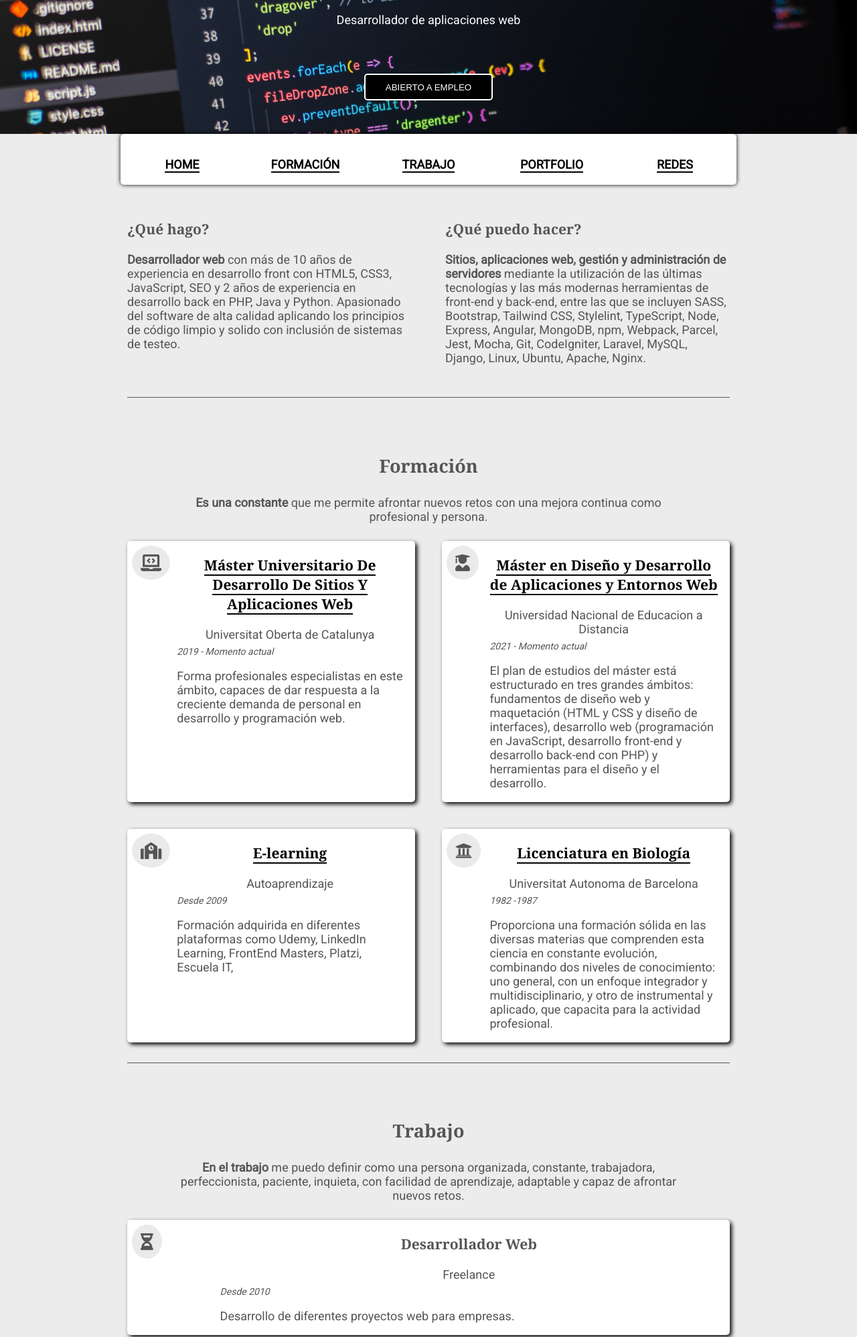
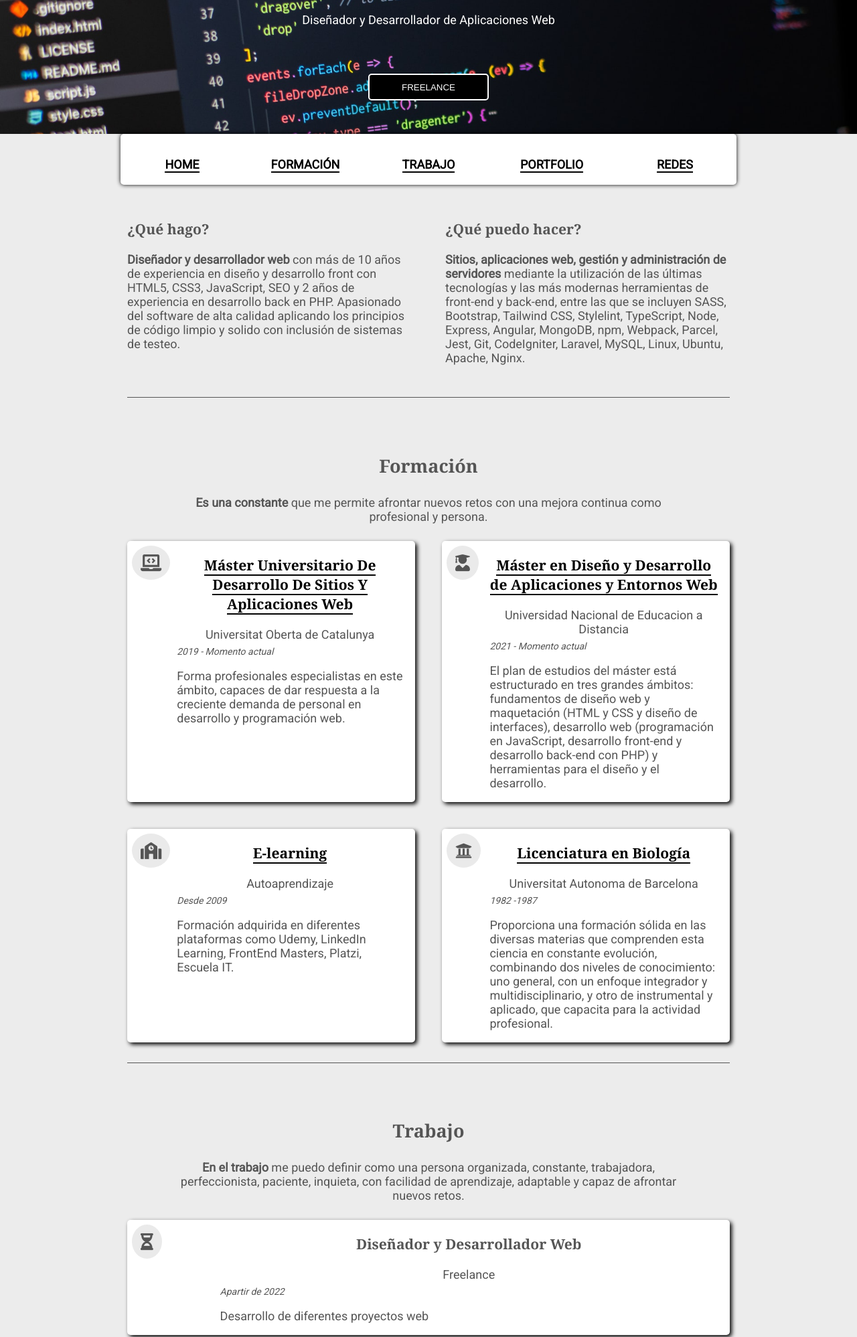
Before and after one commit to jesusmartinb/UOC_MDSyAW_Herramientas_II_PEC1_2021S2, a website built with Parcel: page src/index.html in a window 1280 px wide. Shown: the part 140-2137 px from the top of the page at 67% size. Built offline with nearby package versions, Linux system fonts and the light colour scheme.

Commit message:
Se actualiza el contenido de la web

```diff
--- a/src/index.html
+++ b/src/index.html
@@ -17,10 +17,10 @@
                 Jesús Martín Blanco
             </h1>
             <p class="hero__slogan">
-                Desarrollador de aplicaciones web
+                Diseñador y Desarrollador de Aplicaciones Web
             </p>
             <button class="button button--black">
-                <span class="button__texto">Abierto a empleo</span>
+                <span class="button__texto">Freelance</span>
             </button>
         </header>
         <i class="fas fa-bars burguer-boton" id="boton-menu"></i><!-- Botón hamburguesa despliega el menú de navegación en dispositivos con un tamaño inferior a 730px de ancho -->
@@ -50,7 +50,7 @@
                         ¿Qué hago?
                     </h3>
                     <p class="stack__extracto">
-                        <strong>Desarrollador web</strong> con más de 10 años de experiencia en desarrollo front con HTML5, CSS3, JavaScript, SEO y 2 años de experiencia en desarrollo back en PHP, Java y Python. Apasionado del software de alta calidad aplicando los principios de código limpio y solido con inclusión de sistemas de testeo.
+                        <strong>Diseñador y desarrollador web</strong> con más de 10 años de experiencia en diseño y desarrollo front con HTML5, CSS3, JavaScript, SEO y 2 años de experiencia en desarrollo back en PHP. Apasionado del software de alta calidad aplicando los principios de código limpio y solido con inclusión de sistemas de testeo.
                     </p>
                 </article>
                 <article class="stack__docando" id="cando">
@@ -58,7 +58,7 @@
                         ¿Qué puedo hacer?
                     </h3>
                     <p class="stack__extracto">
-                        <strong>Sitios, aplicaciones web, gestión y administración de servidores</strong> mediante la utilización de las últimas tecnologías y las más modernas herramientas de front-end y back-end, entre las que se incluyen SASS, Bootstrap, Tailwind CSS, Stylelint, TypeScript, Node, Express, Angular, MongoDB, npm, Webpack, Parcel, Jest, Mocha, Git, CodeIgniter, Laravel, MySQL, Django, Linux, Ubuntu, Apache, Nginx.
+                        <strong>Sitios, aplicaciones web, gestión y administración de servidores</strong> mediante la utilización de las últimas tecnologías y las más modernas herramientas de front-end y back-end, entre las que se incluyen SASS, Bootstrap, Tailwind CSS, Stylelint, TypeScript, Node, Express, Angular, MongoDB, npm, Webpack, Parcel, Jest, Git, CodeIgniter, Laravel, MySQL, Linux, Ubuntu, Apache, Nginx.
                     </p>
                 </article>
             </section>
@@ -131,7 +131,7 @@
                                 </p>
                             </header>
                             <p class="card__extracto">
-                                Formación adquirida en diferentes plataformas como Udemy, LinkedIn Learning, FrontEnd Masters, Platzi, Escuela IT,
+                                Formación adquirida en diferentes plataformas como Udemy, LinkedIn Learning, FrontEnd Masters, Platzi, Escuela IT.
                             </p>
                         </div>
                     </article>
@@ -175,17 +175,17 @@
                         <div class="card__body">
                             <header class="card__header">
                                 <h3 class="card__titulo">
-                                    Desarrollador Web
+                                    Diseñador y Desarrollador Web
                                 </h3>
                                 <p class="card__institution">
                                     Freelance
                                 </p>
                                 <p class="card__period">
-                                    Desde 2010
+                                    Apartir de 2022
                                 </p>
                             </header>
                             <p class="card__extracto">
-                                Desarrollo de diferentes proyectos web para empresas.
+                                Desarrollo de diferentes proyectos web
                             </p>
                         </div>
                     </article>
@@ -324,7 +324,7 @@
                     <p><a href="https://www.linkedin.com/in/jesus-martin-blanco-daw/" target="_blank"><i class="redes__icono fab fa-linkedin"></i></a></p>
                     <p><a href="https://github.com/jesusmartinb" target="_blank"><i class="redes__icono fab fa-github-square"></i></a></p>
                     <a class="button button--white" href="#">
-                        <span class="button__texto">Abierto a empleo</span>
+                        <span class="button__texto">Freelance</span>
                     </a>
                 </section>
                 <section class="footer__video video"><!-- Video de promoción -->
```
